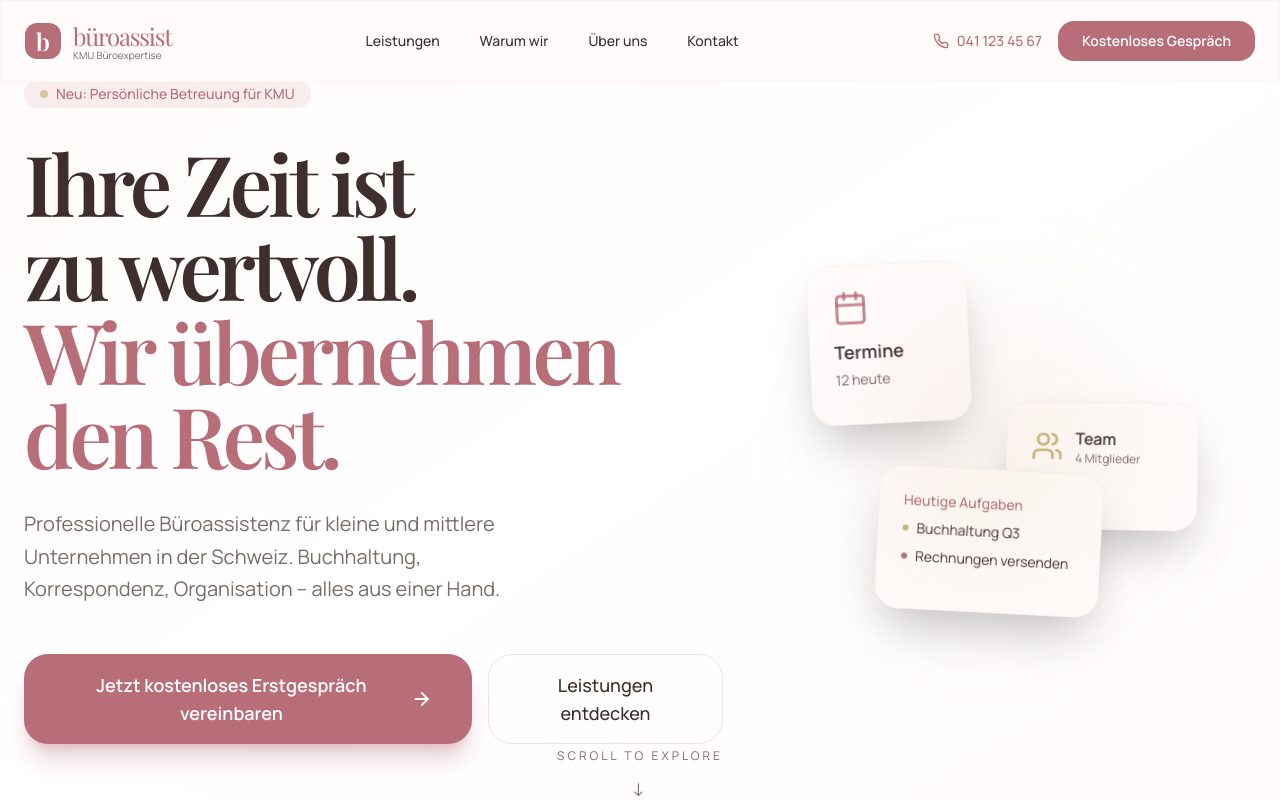
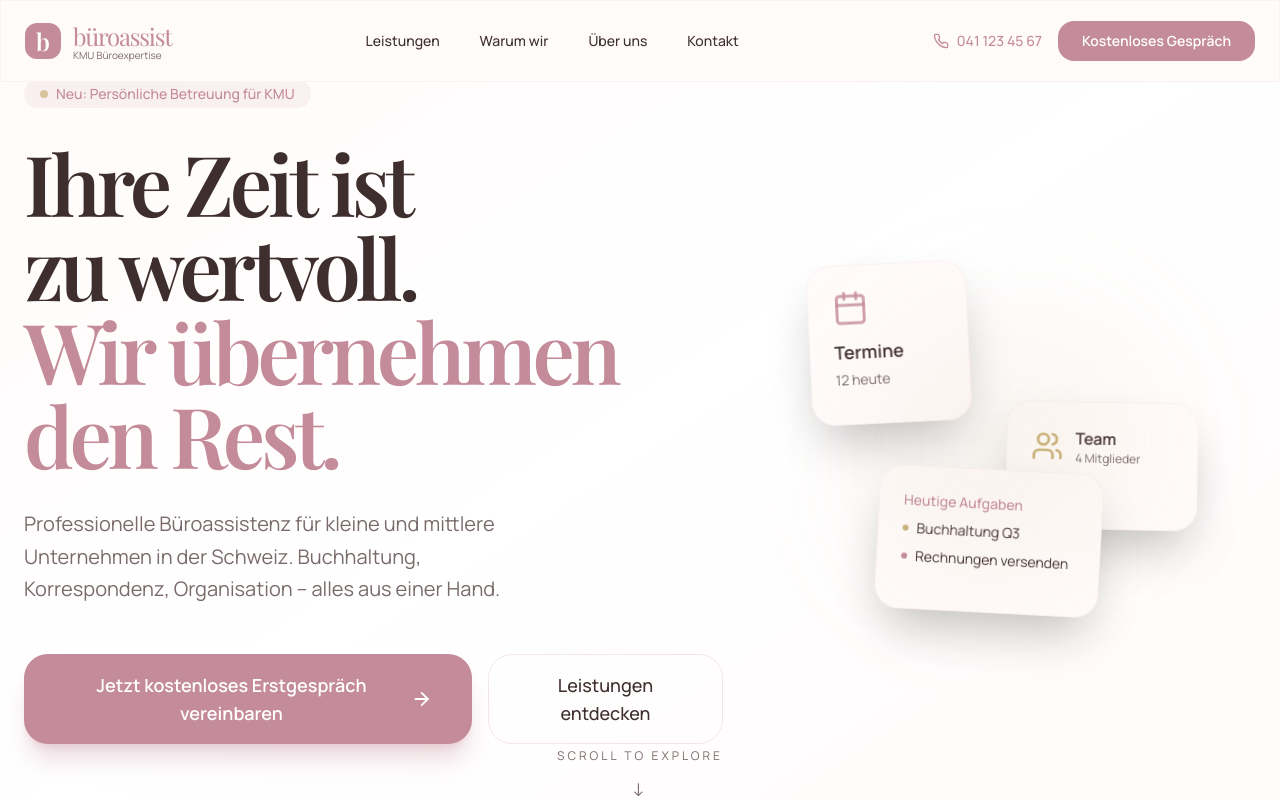
Before and after one commit to Claudio723/buroassist, a Next.js app: page / in a window 1280 px wide. Shown: the top 800 px of the page. Built offline with nearby package versions, Linux system fonts and the light colour scheme.

Commit message:
Softer, friendlier primary pink color - less intense (frontend-design)

```diff
--- a/tailwind.config.ts
+++ b/tailwind.config.ts
@@ -13,7 +13,7 @@ const config: Config = {
         'sans-custom': ['var(--font-manrope)', 'system-ui', 'sans-serif'],
       },
       colors: {
-        'primary': '#B76E79',      // soft dusty rose
+        'primary': '#C48B9B',      // soft, pleasant, friendly dusty rose (less eye-catching)
         'accent': '#C9B27A',       // subtle warm gold
         'warm-bg': '#FFFBFA',      // ultra light - almost pure white with tiniest pink hint
         'text-dark': '#3F2E2E',
```
